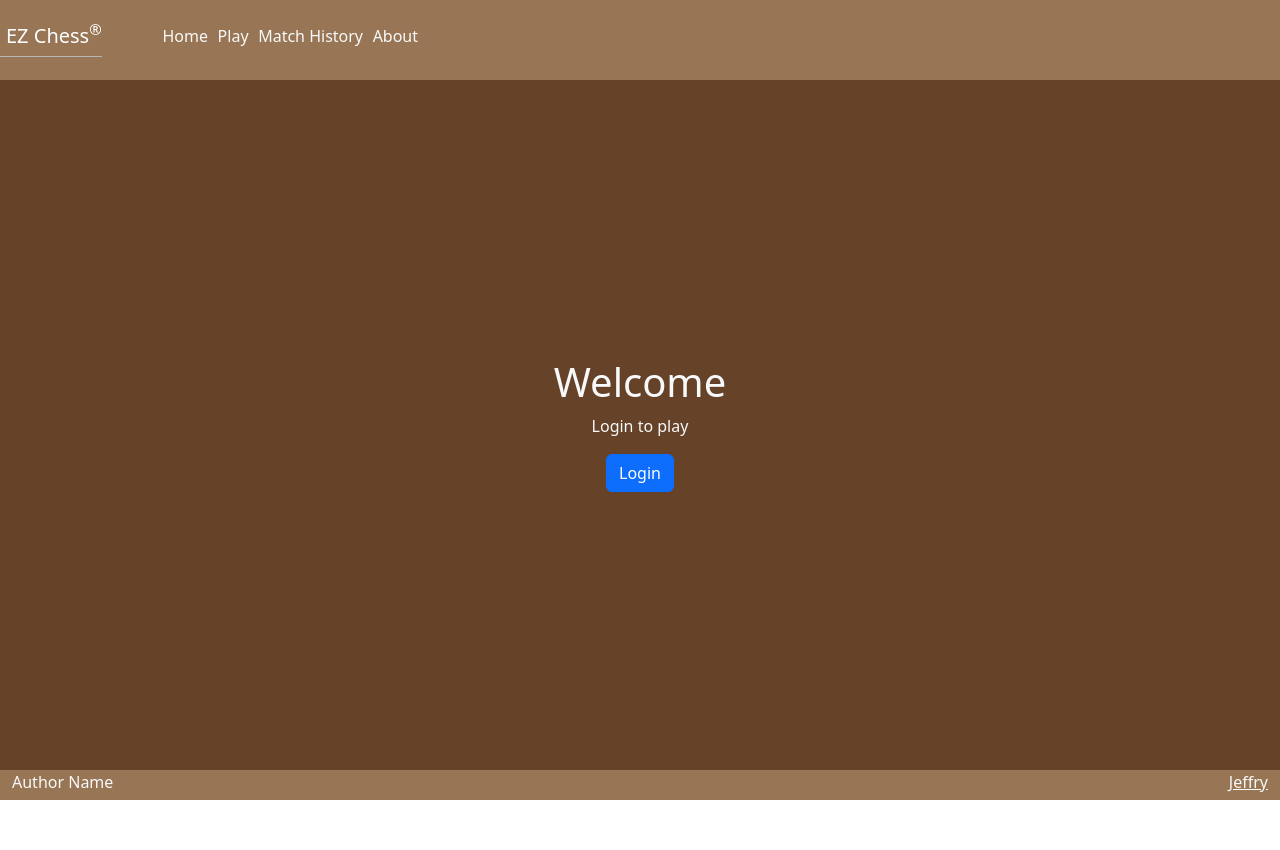
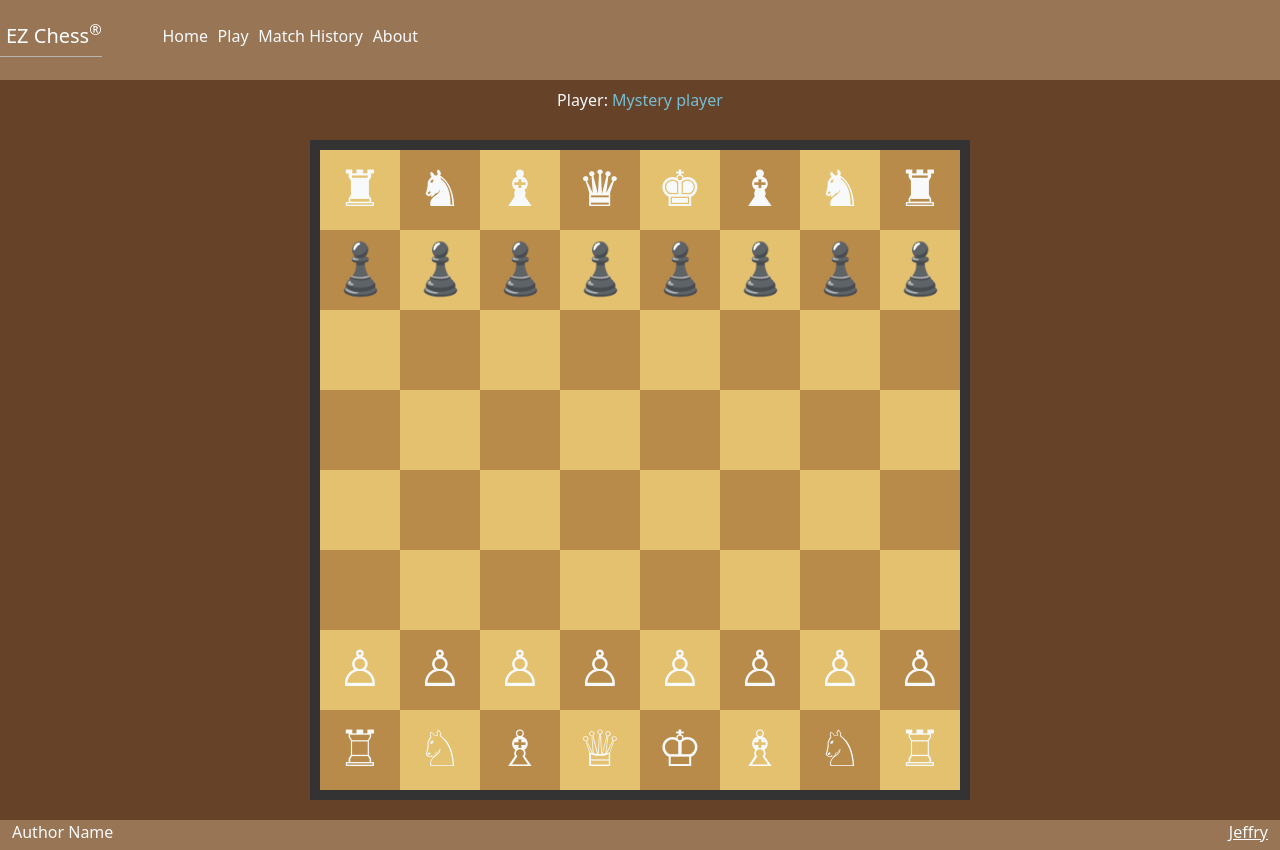
Before and after one commit to jminyoon/startup, a plain HTML site: page play.html in a window 1280 px wide. Before the commit the page ends 800 px from the top, so only its background shows below. Drawn offline with nearby package versions, Linux system fonts and the light colour scheme.

Commit message:
making the chess pieces

```diff
--- a/main.css
+++ b/main.css
@@ -58,16 +58,30 @@ footer a {
 }
 
 .game {
-    background: rgb(0, 0, 0);
-    border-radius: 50%;
-    box-shadow: 0 0 20px 5px rgb(69, 69, 69);
-    width: 80vw;
-    height: 80vw;
-    position: absolute;
-    min-width: 350px;
-    min-height: 350px;
-    max-width: min(80vmin, 1000px);
-    max-height: min(80vmin, 1000px);
+    width: 660px;
+    height: 660px;
+    margin: 20px;
+    border: 10px solid #333;
+}
+.black {
+    float: left;
+    width: 80px;
+    height: 80px;
+    background-color: rgb(184,139,74);
+    font-size:50px;
+    text-align:center;
+    display: table-cell;
+    vertical-align:middle;
+}
+.white {
+    float: left;
+    width: 80px;
+    height: 80px;
+    background-color: rgb(227,193,111);
+    font-size:50px;
+    text-align:center;
+    display: table-cell;
+    vertical-align:middle;
 }
 
 .button-container {
--- a/play.html
+++ b/play.html
@@ -3,7 +3,7 @@
     <head>
         <meta charset="UTF-8" />
         <meta name="viewport" content="width=device-width, initial-scale=1.0" />
-        <title>About</title>
+        <title>Play</title>
         <link rel="icon" href="horse.ico" />
 
         <link rel="stylesheet" href="main.css" />
@@ -37,13 +37,84 @@
         </header>
 
         <main class="container-fluid text-center">
-            <div>
-                <h1>Welcome</h1>
-                <p>Login to play</p>
-                <form method="get" action="play.html">
-                    <intput type="text" id="name" placeholder="Your name here" />
-                    <button type="submit" class="btn btn-primary">Login</button>
-                </form>
+            <div class="players">
+                Player:
+                <span class="player-name">Mystery player</span>
+            </div>
+            <div class="game">
+                <div class="board">
+                    <div class="white">&#9820;</div>
+                    <div class="black">&#9822;</div>
+                    <div class="white">&#9821;</div>
+                    <div class="black">&#9819;</div>
+                    <div class="white">&#9818;</div>
+                    <div class="black">&#9821;</div>
+                    <div class="white">&#9822;</div>
+                    <div class="black">&#9820;</div>
+
+                    <div class="black">&#9823;</div>
+                    <div class="white">&#9823;</div>
+                    <div class="black">&#9823;</div>
+                    <div class="white">&#9823;</div>
+                    <div class="black">&#9823;</div>
+                    <div class="white">&#9823;</div>
+                    <div class="black">&#9823;</div>
+                    <div class="white">&#9823;</div>
+
+                    <div class="white"></div>
+                    <div class="black"></div>
+                    <div class="white"></div>
+                    <div class="black"></div>
+                    <div class="white"></div>
+                    <div class="black"></div>
+                    <div class="white"></div>
+                    <div class="black"></div>
+
+                    <div class="black"></div>
+                    <div class="white"></div>
+                    <div class="black"></div>
+                    <div class="white"></div>
+                    <div class="black"></div>
+                    <div class="white"></div>
+                    <div class="black"></div>
+                    <div class="white"></div>
+
+                    <div class="white"></div>
+                    <div class="black"></div>
+                    <div class="white"></div>
+                    <div class="black"></div>
+                    <div class="white"></div>
+                    <div class="black"></div>
+                    <div class="white"></div>
+                    <div class="black"></div>
+
+                    <div class="black"></div>
+                    <div class="white"></div>
+                    <div class="black"></div>
+                    <div class="white"></div>
+                    <div class="black"></div>
+                    <div class="white"></div>
+                    <div class="black"></div>
+                    <div class="white"></div>
+
+                    <div class="white">&#9817;</div>
+                    <div class="black">&#9817;</div>
+                    <div class="white">&#9817;</div>
+                    <div class="black">&#9817;</div>
+                    <div class="white">&#9817;</div>
+                    <div class="black">&#9817;</div>
+                    <div class="white">&#9817;</div>
+                    <div class="black">&#9817;</div>
+
+                    <div class="black">&#9814;</div>
+                    <div class="white">&#9816;</div>
+                    <div class="black">&#9815;</div>
+                    <div class="white">&#9813;</div>
+                    <div class="black">&#9812;</div>
+                    <div class="white">&#9815;</div>
+                    <div class="black">&#9816;</div>
+                    <div class="white">&#9814;</div>
+                </div>
             </div>
         </main>
 
```
Also changed, not shown: index.html (+1 -1 lines).
